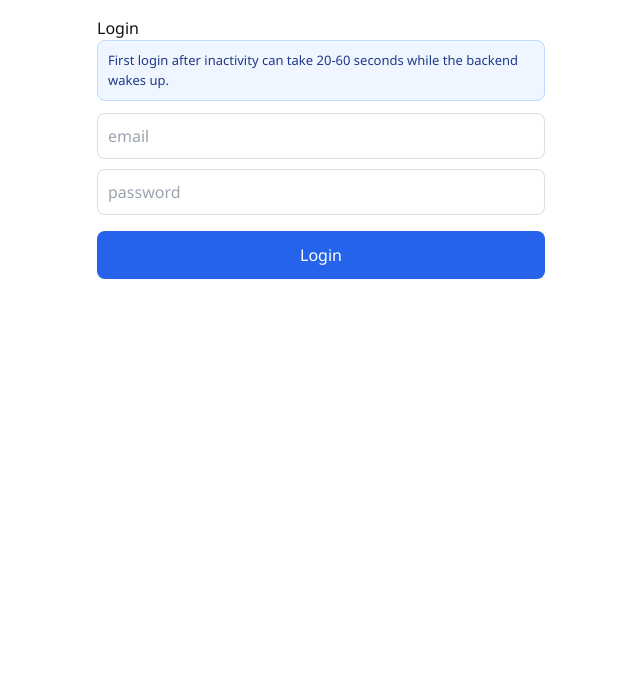
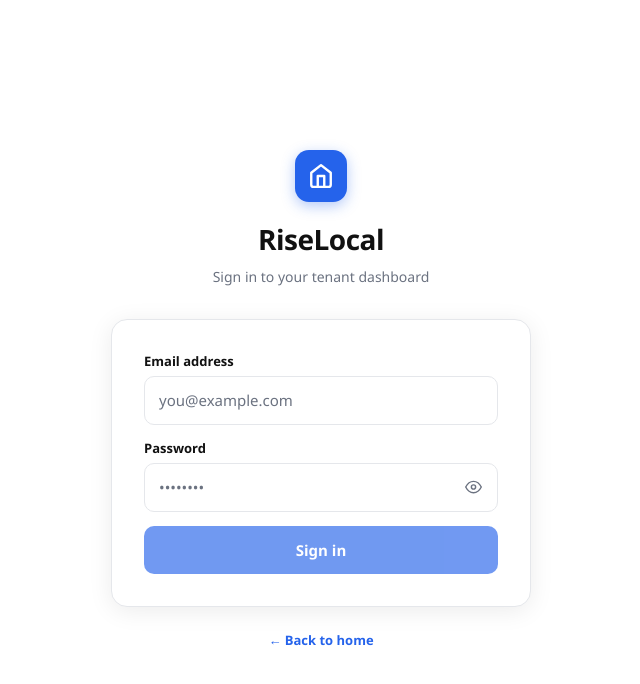
Before and after one commit to Manu0705/riselocal_saas, a Next.js app in the folder apps/web/: page /login in a window 1280 px wide. Shown: the top 684 px of the page, without its empty margins (319-959 px from the left). Built offline with nearby package versions, Linux system fonts and the light colour scheme.

Commit message:
chore: update code structure for improved readability and maintainability

```diff
--- a/apps/web/app/login/page.suspense.tsx
+++ b/apps/web/app/login/page.suspense.tsx
@@ -19,6 +19,23 @@ function isLikelyColdStartIssue(message: string | null): boolean {
   );
 }
 
+function Spinner() {
+  return (
+    <svg
+      width="18"
+      height="18"
+      viewBox="0 0 24 24"
+      fill="none"
+      stroke="currentColor"
+      strokeWidth="2.5"
+      strokeLinecap="round"
+      style={{ animation: 'rl-spin 0.8s linear infinite', flexShrink: 0 }}
+    >
+      <path d="M21 12a9 9 0 1 1-6.219-8.56" />
+    </svg>
+  );
+}
+
 function LoginContent() {
   const router = useRouter();
   const searchParams = useSearchParams();
@@ -27,15 +44,18 @@ function LoginContent() {
   const { login: loginWithContext } = useAuth();
   const [email, setEmail] = useState('');
   const [password, setPassword] = useState('');
+  const [showPassword, setShowPassword] = useState(false);
   const [error, setError] = useState<string | null>(null);
   const [loading, setLoading] = useState(false);
 
-  async function submit() {
+  async function submit(e?: React.FormEvent) {
+    e?.preventDefault();
+    if (!email.trim() || !password) return;
     setLoading(true);
     setError(null);
 
     try {
-      const data = await login(email, password, tenant ?? undefined);
+      const data = await login(email.trim(), password, tenant ?? undefined);
 
       const apiError = data?.error || data?.message;
       if (apiError && !data?.token) {
@@ -58,101 +78,270 @@ function LoginContent() {
   }
 
   return (
-    <div style={{ padding: 16, maxWidth: 480, margin: '0 auto' }}>
-      <h1>Login</h1>
+    <>
+      <style>{`
+        @keyframes rl-spin { to { transform: rotate(360deg); } }
+        .rl-input {
+          width: 100%;
+          padding: 12px 14px;
+          border: 1.5px solid var(--card-border);
+          border-radius: 10px;
+          background: var(--bg);
+          color: var(--text);
+          font-size: 15px;
+          outline: none;
+          transition: border-color 140ms ease, box-shadow 140ms ease;
+          font-family: inherit;
+        }
+        .rl-input::placeholder { color: var(--muted); }
+        .rl-input:focus {
+          border-color: #3b82f6;
+          box-shadow: 0 0 0 3px rgba(59,130,246,0.15);
+        }
+        .rl-btn-primary {
+          width: 100%;
+          padding: 13px 16px;
+          border: none;
+          border-radius: 10px;
+          background: #2563eb;
+          color: #fff;
+          font-size: 15px;
+          font-weight: 700;
+          cursor: pointer;
+          display: flex;
+          align-items: center;
+          justify-content: center;
+          gap: 8px;
+          transition: opacity 140ms ease, background 140ms ease;
+          font-family: inherit;
+        }
+        .rl-btn-primary:hover:not(:disabled) { background: #1d4ed8; }
+        .rl-btn-primary:disabled { opacity: 0.65; cursor: not-allowed; }
+        .rl-eye-btn {
+          position: absolute; right: 12px; top: 50%; transform: translateY(-50%);
+          background: none; border: none; cursor: pointer; color: var(--muted);
+          padding: 4px; display: flex; align-items: center;
+        }
+        .rl-eye-btn:hover { color: var(--text); }
+      `}</style>
 
-      {error ? (
       <div
         style={{
-            marginBottom: 12,
-            padding: 12,
-            background: '#fee',
-            border: '1px solid #fbb',
-            borderRadius: 8,
-            color: '#900',
+          minHeight: '100vh',
+          display: 'flex',
+          flexDirection: 'column',
+          alignItems: 'center',
+          justifyContent: 'center',
+          padding: '24px 16px',
+          background: 'var(--bg)',
         }}
       >
-          {error}
-          {isLikelyColdStartIssue(error) ? (
-            <div style={{ marginTop: 8, fontSize: 13, color: '#7f1d1d' }}>
-              The API may be waking up from cold start. Wait 20-60 seconds and try again.
-            </div>
-          ) : null}
-        </div>
-      ) : null}
-
-      {!error ? (
+        {/* Brand header */}
+        <div style={{ textAlign: 'center', marginBottom: 32 }}>
           <div
             style={{
-            marginBottom: 12,
-            padding: 10,
-            background: '#eff6ff',
-            border: '1px solid #bfdbfe',
-            borderRadius: 8,
-            color: '#1e3a8a',
-            fontSize: 13,
+              display: 'inline-flex',
+              alignItems: 'center',
+              justifyContent: 'center',
+              width: 52,
+              height: 52,
+              borderRadius: 14,
+              background: '#2563eb',
+              marginBottom: 16,
+              boxShadow: '0 4px 14px rgba(37,99,235,0.35)',
             }}
           >
-          First login after inactivity can take 20-60 seconds while the backend wakes up.
+            <svg width="26" height="26" viewBox="0 0 24 24" fill="none" stroke="#fff" strokeWidth="2.2" strokeLinecap="round" strokeLinejoin="round">
+              <path d="M3 9l9-7 9 7v11a2 2 0 0 1-2 2H5a2 2 0 0 1-2-2z" />
+              <polyline points="9 22 9 12 15 12 15 22" />
+            </svg>
           </div>
-      ) : null}
+          <h1
+            style={{
+              fontSize: 'clamp(22px, 5vw, 28px)',
+              fontWeight: 800,
+              color: 'var(--text)',
+              margin: 0,
+              letterSpacing: '-0.5px',
+            }}
+          >
+            {tenant ? (
+              <>Welcome back</>
+            ) : (
+              <>RiseLocal</>
+            )}
+          </h1>
+          <p style={{ margin: '6px 0 0', fontSize: 14, color: 'var(--muted)' }}>
+            {tenant
+              ? `Sign in to manage your dashboard`
+              : 'Sign in to your tenant dashboard'}
+          </p>
+          {tenant && (
+            <span
+              style={{
+                display: 'inline-block',
+                marginTop: 8,
+                padding: '3px 10px',
+                background: '#eff6ff',
+                color: '#2563eb',
+                borderRadius: 20,
+                fontSize: 12,
+                fontWeight: 600,
+                border: '1px solid #bfdbfe',
+              }}
+            >
+              {tenant}
+            </span>
+          )}
+        </div>
 
-      <input
-        value={email}
-        placeholder="email"
-        onChange={(e) => setEmail(e.target.value)}
+        {/* Login card */}
+        <div
           style={{
             width: '100%',
-          padding: 10,
-          marginBottom: 10,
-          borderRadius: 8,
-          border: '1px solid #ddd',
-        }}
-      />
-
-      <input
-        value={password}
-        placeholder="password"
-        type="password"
-        onChange={(e) => setPassword(e.target.value)}
-        style={{
-          width: '100%',
-          padding: 10,
-          marginBottom: 16,
-          borderRadius: 8,
-          border: '1px solid #ddd',
-        }}
-      />
-
-      <button
-        onClick={submit}
-        disabled={loading}
-        style={{
-          width: '100%',
-          padding: 12,
-          borderRadius: 8,
-          border: 'none',
-          background: '#2563eb',
-          color: 'white',
-          cursor: loading ? 'not-allowed' : 'pointer',
-          opacity: loading ? 0.75 : 1,
+            maxWidth: 420,
+            background: 'var(--card)',
+            border: '1px solid var(--card-border)',
+            borderRadius: 16,
+            padding: 'clamp(20px, 5vw, 32px)',
+            boxShadow: '0 4px 24px var(--shadow)',
           }}
         >
-        {loading ? 'Logging in...' : 'Login'}
+          {/* Error banner */}
+          {error && (
+            <div
+              style={{
+                marginBottom: 16,
+                padding: '11px 14px',
+                background: '#fef2f2',
+                border: '1px solid #fecaca',
+                borderRadius: 10,
+                color: '#dc2626',
+                fontSize: 13,
+                lineHeight: 1.5,
+              }}
+            >
+              <div style={{ fontWeight: 600, marginBottom: 2 }}>Sign in failed</div>
+              {error}
+              {isLikelyColdStartIssue(error) && (
+                <div style={{ marginTop: 6, color: '#991b1b', fontSize: 12 }}>
+                  The server may be waking up. Wait 20–60 s and try again.
+                </div>
+              )}
+            </div>
+          )}
+
+          <form onSubmit={submit} style={{ display: 'flex', flexDirection: 'column', gap: 14 }}>
+            {/* Email */}
+            <div style={{ display: 'flex', flexDirection: 'column', gap: 5 }}>
+              <label style={{ fontSize: 13, fontWeight: 600, color: 'var(--text)' }}>
+                Email address
+              </label>
+              <input
+                className="rl-input"
+                type="email"
+                autoComplete="email"
+                placeholder="you@example.com"
+                value={email}
+                onChange={(e) => setEmail(e.target.value)}
+                disabled={loading}
+                required
+              />
+            </div>
+
+            {/* Password */}
+            <div style={{ display: 'flex', flexDirection: 'column', gap: 5 }}>
+              <label style={{ fontSize: 13, fontWeight: 600, color: 'var(--text)' }}>
+                Password
+              </label>
+              <div style={{ position: 'relative' }}>
+                <input
+                  className="rl-input"
+                  type={showPassword ? 'text' : 'password'}
+                  autoComplete="current-password"
+                  placeholder="••••••••"
+                  value={password}
+                  onChange={(e) => setPassword(e.target.value)}
+                  disabled={loading}
+                  required
+                  style={{ paddingRight: 40 }}
+                />
+                <button
+                  type="button"
+                  className="rl-eye-btn"
+                  onClick={() => setShowPassword((p) => !p)}
+                  tabIndex={-1}
+                  aria-label={showPassword ? 'Hide password' : 'Show password'}
+                >
+                  {showPassword ? (
+                    <svg width="17" height="17" viewBox="0 0 24 24" fill="none" stroke="currentColor" strokeWidth="2" strokeLinecap="round" strokeLinejoin="round">
+                      <path d="M17.94 17.94A10.07 10.07 0 0 1 12 20c-7 0-11-8-11-8a18.45 18.45 0 0 1 5.06-5.94" />
+                      <path d="M9.9 4.24A9.12 9.12 0 0 1 12 4c7 0 11 8 11 8a18.5 18.5 0 0 1-2.16 3.19" />
+                      <line x1="1" y1="1" x2="23" y2="23" />
+                    </svg>
+                  ) : (
+                    <svg width="17" height="17" viewBox="0 0 24 24" fill="none" stroke="currentColor" strokeWidth="2" strokeLinecap="round" strokeLinejoin="round">
+                      <path d="M1 12s4-8 11-8 11 8 11 8-4 8-11 8-11-8-11-8z" />
+                      <circle cx="12" cy="12" r="3" />
+                    </svg>
+                  )}
+                </button>
+              </div>
+            </div>
+
+            {/* Submit */}
+            <button
+              type="submit"
+              className="rl-btn-primary"
+              disabled={loading || !email.trim() || !password}
+            >
+              {loading ? (
+                <>
+                  <Spinner />
+                  Signing in…
+                </>
+              ) : (
+                'Sign in'
+              )}
             </button>
 
-      {loading ? (
-        <p style={{ margin: '10px 0 0', fontSize: 12, color: '#6b7280' }}>
-          If this takes longer than usual, the server is likely warming up. Please keep this page open.
+            {loading && (
+              <p style={{ margin: 0, textAlign: 'center', fontSize: 12, color: 'var(--muted)' }}>
+                First login may take 20–60 s while the server wakes up.
               </p>
-      ) : null}
+            )}
+          </form>
         </div>
+
+        {/* Footer link back to home */}
+        <p style={{ marginTop: 24, fontSize: 13, color: 'var(--muted)', textAlign: 'center' }}>
+          <a href="/" style={{ color: '#2563eb', textDecoration: 'none', fontWeight: 600 }}>
+            ← Back to home
+          </a>
+        </p>
+      </div>
+    </>
   );
 }
 
 export default function LoginPageWithSuspense() {
   return (
-    <Suspense fallback={<div style={{ padding: 16 }}>Loading...</div>}>
+    <Suspense
+      fallback={
+        <div
+          style={{
+            minHeight: '100vh',
+            display: 'flex',
+            alignItems: 'center',
+            justifyContent: 'center',
+            color: 'var(--muted)',
+            fontSize: 14,
+          }}
+        >
+          Loading…
+        </div>
+      }
+    >
       <LoginContent />
     </Suspense>
   );
```
Also changed, not shown: apps/web/app/(dashboard)/dashboard/components/dashboard-header.tsx (+23 -11 lines), apps/web/app/(public)/[tenantSlug]/components/gallery.tsx (+6 -1 lines), apps/web/lib/tenant-resolver.ts (+15 -7 lines), 2 other files (tests, documents, lock files or other folders). Lines whose indentation alone changed are shown as unchanged.
